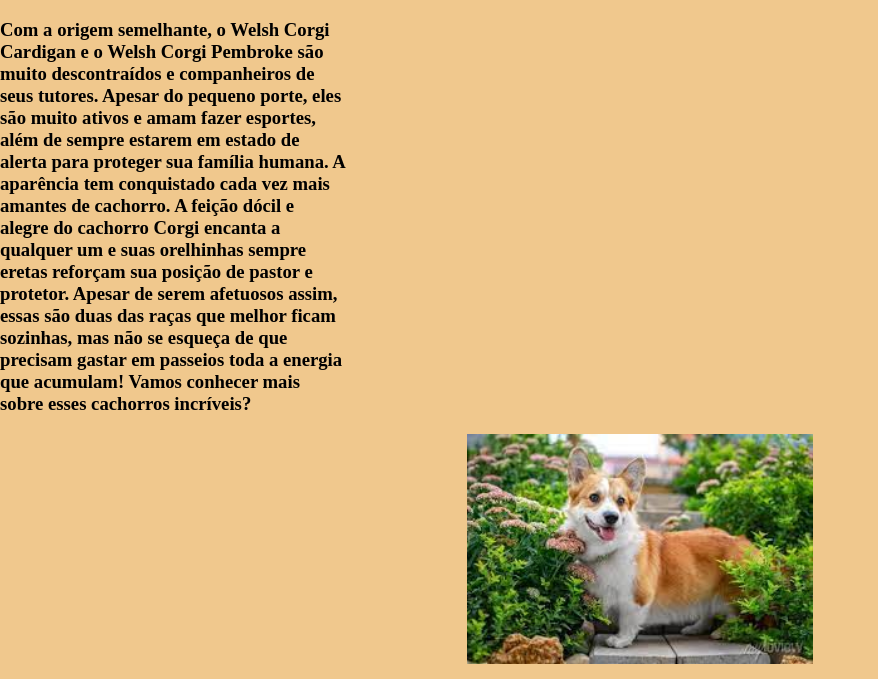
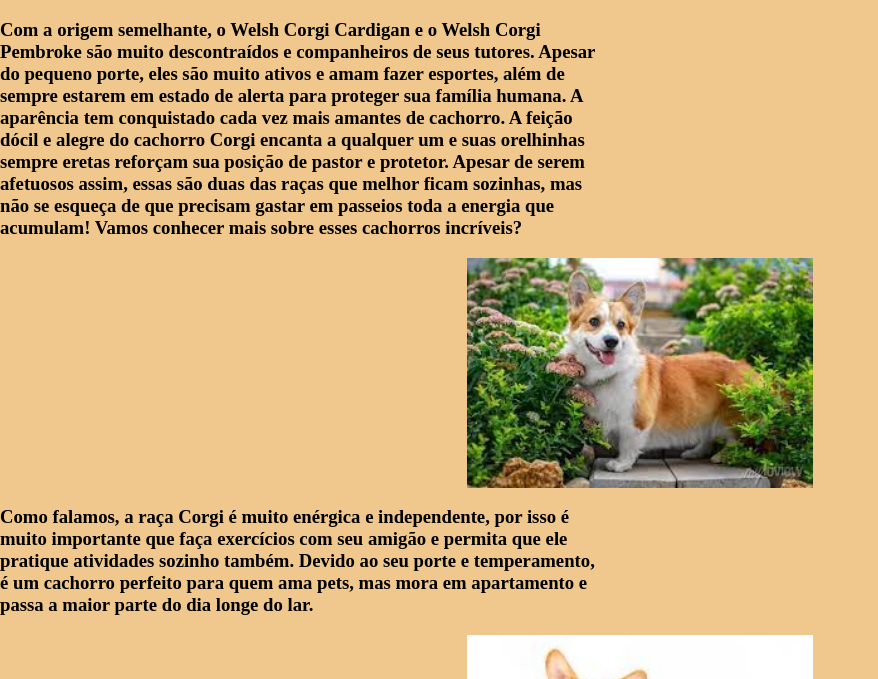
Before and after one commit to chiruyu/trabalho-dnv-kk, a plain HTML site: page index.html in a window 1280 px wide. Shown: the part 61-740 px from the top of the page, without its empty margins (0-878 px from the left). Drawn offline with Linux system fonts and the light colour scheme.

Commit message:
AAAAAAAAAAAAAAAAAA

```diff
--- a/style.css
+++ b/style.css
@@ -5,7 +5,7 @@ h1 {
 
 
 h3 {
-    width: 27%;
+    width: 47%;
 
 
 }
```
